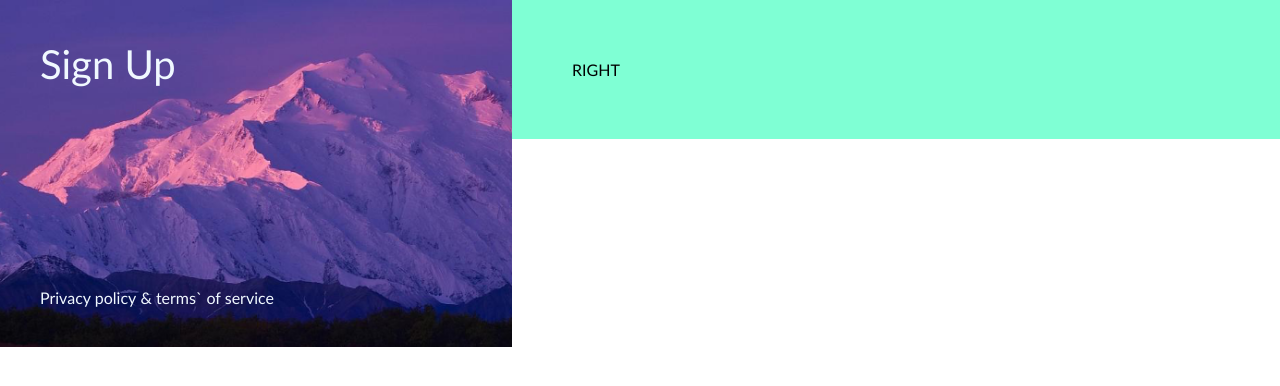
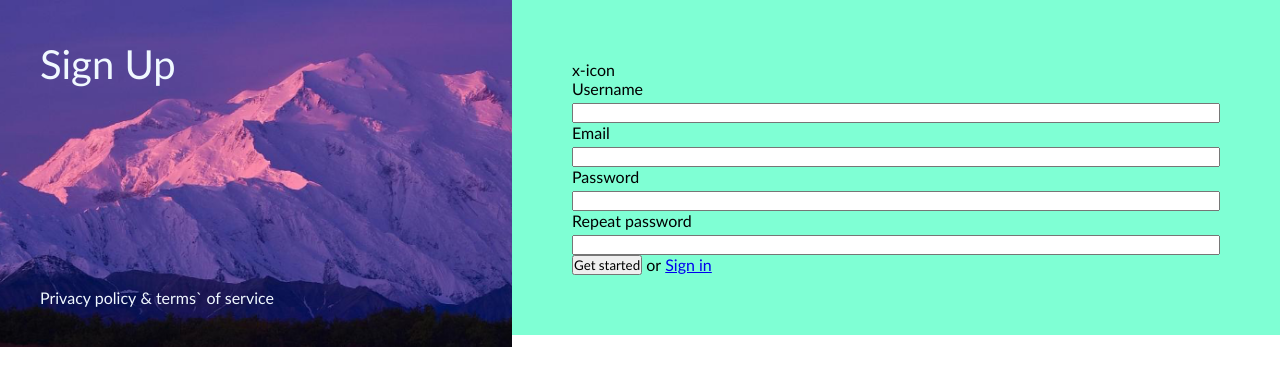
Before and after one commit to EgleNem/5-sign-up, a website: page index.html in a window 1280 px wide. Drawn offline with Linux system fonts and the light colour scheme.

Commit message:
Form style

```diff
--- /dev/null
+++ b/css/form.css
@@ -0,0 +1,23 @@
+.form {
+    width: 100%;
+
+}
+.form > .form-row {
+    width: 100% ;
+    margin: 30 px;
+
+
+}
+.form > .form-row:last-of-type {
+    margin-bottom: o;}
+
+.form > .form-row > .label {
+    width: 100%;
+    margin-bottom: 5px;
+    display: inline-block;
+
+}
+.form > .form-row > .input {
+    width: 100%;
+
+}
--- a/css/main.css
+++ b/css/main.css
@@ -49,3 +49,6 @@ margin-top: 100px;
     padding: 60px;
 
 }
+.close{
+
+}
--- a/index.html
+++ b/index.html
@@ -9,11 +9,19 @@
 <link rel="apple-touch-icon" sizes="180x180" href=".favicon/apple-touch-icon.png">
 <link rel="icon" type="image/png" sizes="32x32" href=".favicon/favicon-32x32.png">
 <link rel="icon" type="image/png" sizes="16x16" href=".favicon/favicon-16x16.png">
-<link rel="manifest" href=".favicon/site.webmanifest">
-<link rel="mask-icon" href=".favicon/safari-pinned-tab.svg" color="#5bbad5">
+<link rel="manifest" href="./favicon/site.webmanifest">
+<link rel="mask-icon" href="./favicon/safari-pinned-tab.svg" color="#5bbad5">
 <meta name="msapplication-TileColor" content="#da532c">
 <meta name="theme-color" content="#ffffff">
-    <link rel="stylesheet" href="/css/main.css">
+    <!-- base/reset -->
+    <link rel="stylesheet" href="./css/reset.css">
+    <!-- 3rd-party -->
+    <!-- components -->
+    <link rel="stylesheet" href="./css/button.css">
+    <link rel="stylesheet" href="./css/form.css">
+    <!-- custom style -->
+    <link rel="stylesheet" href="./css/main.css">
+
 </head>
 <body>
     <main class="container">
@@ -26,7 +34,34 @@
                 </div>
          </div>
          <div class="right-column">
-             RIGHT
+             <div class="close">x-icon</div>
+             <form class="form">
+                    <div class="form-row">
+                        <label for="" class="label">Username</label>
+                        <input type="text" class="input">
+                    </div>
+                    <div class="form-row">
+                        <label for="" class="label">Email</label>
+                        <input type="text" class="input">
+                    </div>
+                    <div class="form-row">
+                        <label for="" class="label">Password</label>
+                        <input type="text" class="input">
+                    </div>
+                    <div class="form-row">
+                        <label for="" class="label">Repeat password</label>
+                        <input type="text" class="input">
+                    </div>
+                    <div class="form-row">
+                        <button type="submit">Get started</button>
+                        </button>
+                        <span>or</span>
+                        <a href="#">Sign in</a>
+
+                    </div>
+
+             </form>
+
          </div>
     </main>
 </body>
```
Also changed, not shown: css/button.css (added), css/reset.css (added).
